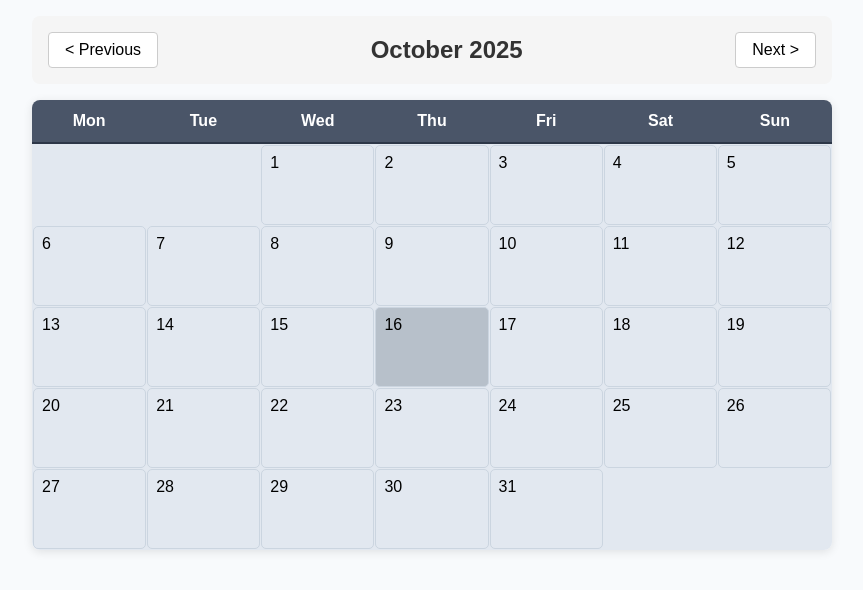
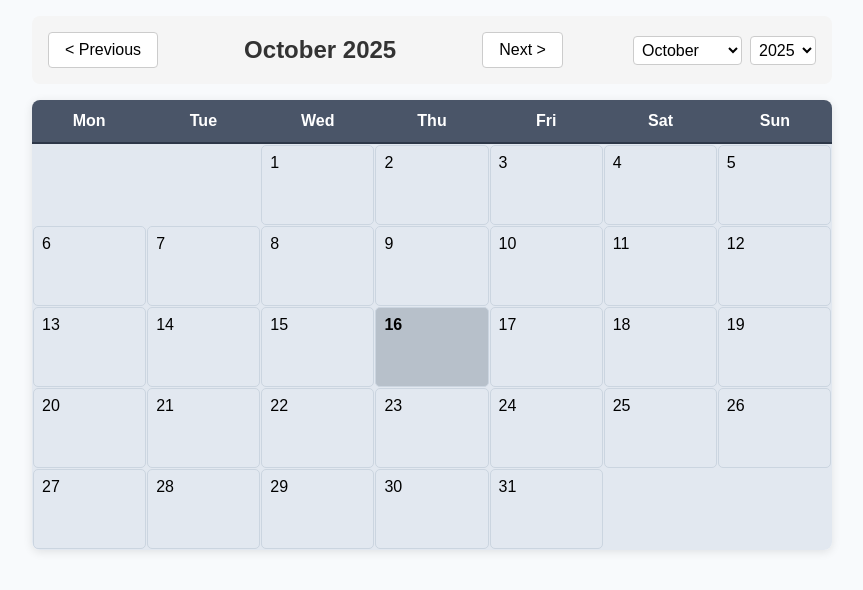
Before and after one commit to MalusiS/Piscine-Sprint-2-Project-Days-Calendar, a website with bundled scripts: page index.html in a window 1280 px wide. Shown: the whole page, without its empty margins (208-1071 px from the left). Built offline with nearby package versions, Linux system fonts and the light colour scheme.

Commit message:
Add month and year jump controls (Issue #5)

```diff
--- a/styles.css
+++ b/styles.css
@@ -86,3 +86,31 @@ body {
   border-radius: 5px;
   transition: background-color 0.2s;
 }
+
+/* Jump Controls */
+.jump-controls {
+  display: flex;
+  gap: 0.5rem;
+  align-items: center;
+}
+
+#month-select,
+#year-select {
+  padding: 0.25rem;
+  font-size: 1rem;
+  border-radius: 4px;
+  border: 1px solid #ccc;
+  background: white;
+}
+
+/* Highlight today's date */
+.today {
+  background: #b7c0ca;
+  font-weight: bold;
+  border: 2px solid #4a5568;
+}
+
+/* Filled day cell borders */
+.day-cell-filled {
+  border: 1px solid #cbd5e0;
+}
--- a/web.mjs
+++ b/web.mjs
@@ -1,24 +1,23 @@
 import { MONTHS } from "./common.mjs";
 
-// Helper function to get number of days in a month
+// --- Helper functions ---
 function getDaysInMonth(year, month) {
   return new Date(year, month + 1, 0).getDate();
 }
 
-// Helper function to get day of week for first day of month
 function getFirstDayOfMonth(year, month) {
-  return new Date(year, month, 1).getDay(); // returns index
+  return new Date(year, month, 1).getDay();
 }
 
-// State
+// --- State ---
 let currentDate = new Date();
 let currentYear = currentDate.getFullYear();
 let currentMonth = currentDate.getMonth();
 
-// DOM elements
-let calendarGrid, monthYearDisplay, prevButton, nextButton;
+// --- DOM Elements ---
+let calendarGrid, monthYearDisplay, prevButton, nextButton, monthSelect, yearSelect;
 
-// Used DOMContentLoaded as we're not waiting for images to load, it would be preferred over window.onload
+// Initialize calendar on page load
 document.addEventListener("DOMContentLoaded", initCalendar);
 
 function initCalendar() {
@@ -27,16 +26,18 @@ function initCalendar() {
   renderCalendar(currentYear, currentMonth);
 }
 
-// Setup event listeners for both button
 function setupEventListeners() {
   prevButton.addEventListener("click", () => navigateMonth(-1));
   nextButton.addEventListener("click", () => navigateMonth(1));
+
+  // Jump controls
+  monthSelect.addEventListener("change", jumpToSelectedDate);
+  yearSelect.addEventListener("change", jumpToSelectedDate);
 }
 
 function navigateMonth(direction) {
   currentMonth += direction;
 
-  // Handle next/previous year
   if (currentMonth < 0) {
     currentMonth = 11;
     currentYear--;
@@ -45,87 +46,104 @@ function navigateMonth(direction) {
     currentYear++;
   }
 
+  updateJumpSelectors();
   renderCalendar(currentYear, currentMonth);
 }
 
-// Calendar display and buttons
+function jumpToSelectedDate() {
+  currentMonth = parseInt(monthSelect.value);
+  currentYear = parseInt(yearSelect.value);
+  renderCalendar(currentYear, currentMonth);
+}
+
+// --- Build DOM Structure ---
 function createCalendarStructure() {
   const body = document.body;
 
-  // Create header with buttons
   const header = document.createElement("header");
   header.className = "calendar-header";
 
-  // Previous button
   prevButton = document.createElement("button");
   prevButton.className = "nav-button";
   prevButton.textContent = "< Previous";
   prevButton.id = "prev-month";
 
-  // Month/Year display
-  monthYearDisplay = document.createElement("h2");
-  monthYearDisplay.className = "month-year-display";
-  monthYearDisplay.id = "month-year-display";
-  //   monthYearDisplay.textContent = "Month Year"; // TODO -- Add month/year dynamically from inputs
-
-  // Next button
   nextButton = document.createElement("button");
   nextButton.className = "nav-button";
   nextButton.textContent = "Next >";
   nextButton.id = "next-month";
 
-  // Add elements to header
+  monthYearDisplay = document.createElement("h2");
+  monthYearDisplay.className = "month-year-display";
+  monthYearDisplay.id = "month-year-display";
+
+  // --- Jump controls ---
+  const jumpControls = document.createElement("div");
+  jumpControls.className = "jump-controls";
+
+  monthSelect = document.createElement("select");
+  monthSelect.id = "month-select";
+  Object.keys(MONTHS).forEach((monthName, i) => {
+    const option = document.createElement("option");
+    option.value = i;
+    option.textContent = monthName;
+    monthSelect.appendChild(option);
+  });
+
+  yearSelect = document.createElement("select");
+  yearSelect.id = "year-select";
+  for (let y = 1900; y <= 2100; y++) {
+    const option = document.createElement("option");
+    option.value = y;
+    option.textContent = y;
+    yearSelect.appendChild(option);
+  }
+
+  jumpControls.appendChild(monthSelect);
+  jumpControls.appendChild(yearSelect);
+
   header.appendChild(prevButton);
   header.appendChild(monthYearDisplay);
   header.appendChild(nextButton);
+  header.appendChild(jumpControls);
 
-  // Create calendar grid container
   const calendarContainer = document.createElement("div");
   calendarContainer.className = "calendar-container";
-  calendarContainer.id = "calendar-container";
 
-  // Create weekday headers
   const weekdaysHeader = document.createElement("div");
   weekdaysHeader.className = "weekdays-header";
-
   const weekdays = ["Mon", "Tue", "Wed", "Thu", "Fri", "Sat", "Sun"];
   weekdays.forEach((day) => {
-    const dayElement = document.createElement("div");
-    dayElement.className = "weekday";
-    dayElement.textContent = day;
-    weekdaysHeader.appendChild(dayElement);
+    const el = document.createElement("div");
+    el.className = "weekday";
+    el.textContent = day;
+    weekdaysHeader.appendChild(el);
   });
 
-  // Create calendar grid
   calendarGrid = document.createElement("div");
   calendarGrid.className = "calendar-grid";
   calendarGrid.id = "calendar-grid";
 
-  // Add elements to container
   calendarContainer.appendChild(weekdaysHeader);
   calendarContainer.appendChild(calendarGrid);
 
-  // Add to body
   body.appendChild(header);
   body.appendChild(calendarContainer);
 }
 
-// Render days on calendar
+// --- Render calendar days ---
 function renderCalendar(year, month) {
-  // Update month/year display
-  const monthName = Object.keys(MONTHS)[month]; // Covert month index to month name
+  const monthName = Object.keys(MONTHS)[month];
   monthYearDisplay.textContent = `${monthName} ${year}`;
-
-  // Clear previous calendar
   calendarGrid.innerHTML = "";
 
-  // Get calendar data
   const daysInMonth = getDaysInMonth(year, month);
   const firstDayOfMonth = getFirstDayOfMonth(year, month);
+  const firstDayMonday = firstDayOfMonth === 0 ? 6 : firstDayOfMonth - 1;
 
-  // Convert from Sunday-first (Sunday = 0) to Monday-first (Monday = 0) for rendering
-  let firstDayMonday = firstDayOfMonth === 0 ? 6 : firstDayOfMonth - 1;
+  const today = new Date();
 
+  // Adjust grid height depending on number of weeks
   if (
     (firstDayMonday === 5 && daysInMonth === 31) ||
     (firstDayMonday === 6 && daysInMonth >= 30)
@@ -136,27 +154,37 @@ function renderCalendar(year, month) {
   }
 
   for (let i = 0; i < daysInMonth + firstDayMonday; i++) {
-    // TODO Update for loop to reduce method
-    const dayElement = document.createElement("div");
-    dayElement.className = "day-cell";
+    const cell = document.createElement("div");
+    cell.className = "day-cell";
     const dayNumber = i - firstDayMonday + 1;
 
-    if (dayNumber <= 0) {
-      dayElement.textContent = "";
+    if (dayNumber > 0 && dayNumber <= daysInMonth) {
+      cell.textContent = dayNumber;
+      cell.classList.add("day-cell-filled");
+
+      // Restore border styling (Rashaad's original)
+      cell.style.border = "1px solid #cbd5e0";
+
+      // Highlight today's date (Rashaad's original)
+      if (
+        year === today.getFullYear() &&
+        month === today.getMonth() &&
+        dayNumber === today.getDate()
+      ) {
+        cell.classList.add("today");
+      }
     } else {
-      dayElement.textContent = dayNumber;
-      dayElement.style.border = "1px solid #cbd5e0";
-    }
-    // Highlight today
-    const today = new Date();
-    if (
-      year === today.getFullYear() &&
-      month === today.getMonth() &&
-      dayNumber === today.getDate()
-    ) {
-      dayElement.style.background = "#b7c0ca";
+      cell.textContent = "";
     }
 
-    calendarGrid.appendChild(dayElement);
+    calendarGrid.appendChild(cell);
   }
+
+  updateJumpSelectors();
 }
+
+// --- Sync dropdowns with displayed month/year ---
+function updateJumpSelectors() {
+  monthSelect.value = currentMonth;
+  yearSelect.value = currentYear;
+}
```
